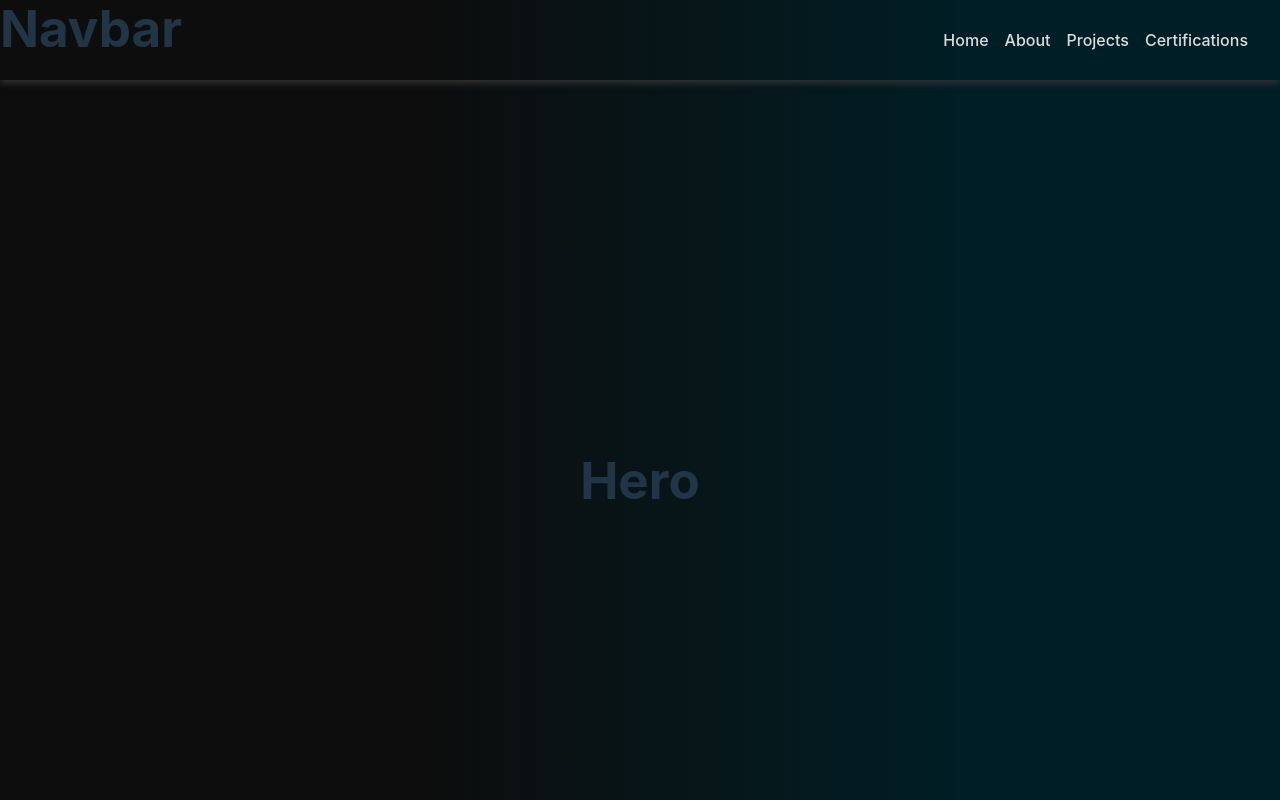
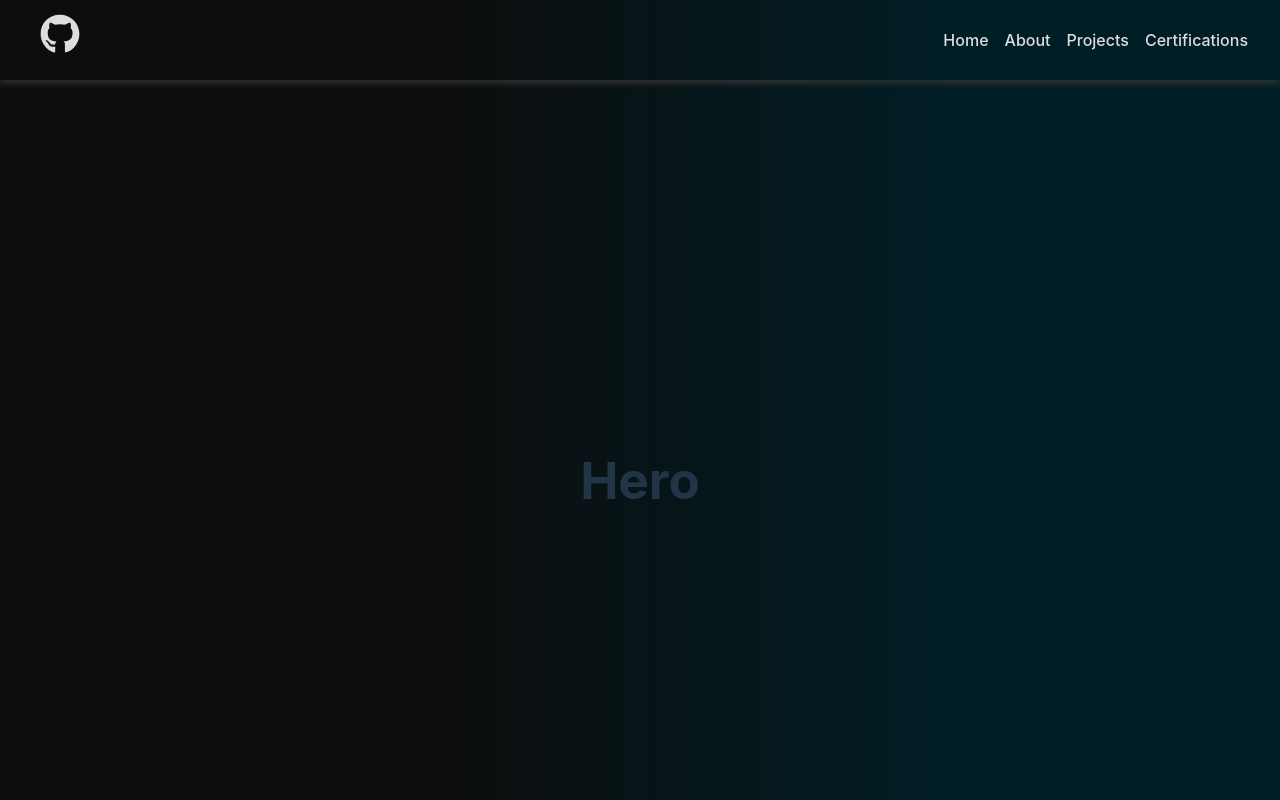
Before and after one commit to Duke-Skygawker/portfolio, a React (Vite) app: page / in a window 1280 px wide. Shown: the top 800 px of the page. Built offline with nearby package versions, Linux system fonts and the light colour scheme.

Commit message:
added social links to the navbar,and react icons

```diff
--- a/package.json
+++ b/package.json
@@ -11,7 +11,8 @@
   },
   "dependencies": {
     "react": "^18.2.0",
-    "react-dom": "^18.2.0"
+    "react-dom": "^18.2.0",
+    "react-icons": "^5.0.1"
   },
   "devDependencies": {
     "@types/react": "^18.2.55",
--- a/src/App/components/Navbar/Navbar.jsx
+++ b/src/App/components/Navbar/Navbar.jsx
@@ -1,8 +1,12 @@
+import { FaGithub } from "react-icons/fa";
+
 const Navbar = () => {
   return (
     <div className="navbar">
-      <div>
-        <h1>Navbar</h1>
+      <div className="socials">
+        <a href="https://github.com/Duke-Skygawker" className="social-link">
+          <i>{<FaGithub />}</i>
+        </a>
       </div>
       <div className="nav-links">
         <a href="#home">Home</a>
--- a/src/App/components/Navbar/navbar.css
+++ b/src/App/components/Navbar/navbar.css
@@ -15,6 +15,15 @@
   -moz-box-shadow: 0px 5px 5px 0px rgba(52, 52, 52, 1);
   box-shadow: 0px 3px 7px 0px rgba(52, 52, 52, 1);
 }
+.socials {
+  display: flex;
+  justify-content: center;
+  align-items: center;
+  margin-left: 1em;
+  gap: 1em;
+  color: #ddd;
+  font-size: 2.5em;
+}
 
 .nav-links {
   display: flex;
```
Also changed, not shown: 1 other file (tests, documents, lock files or other folders).
